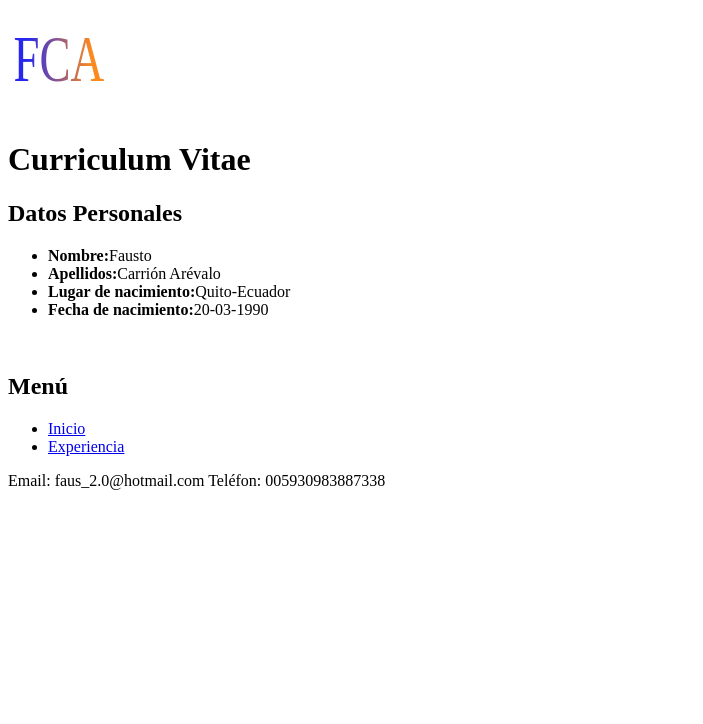
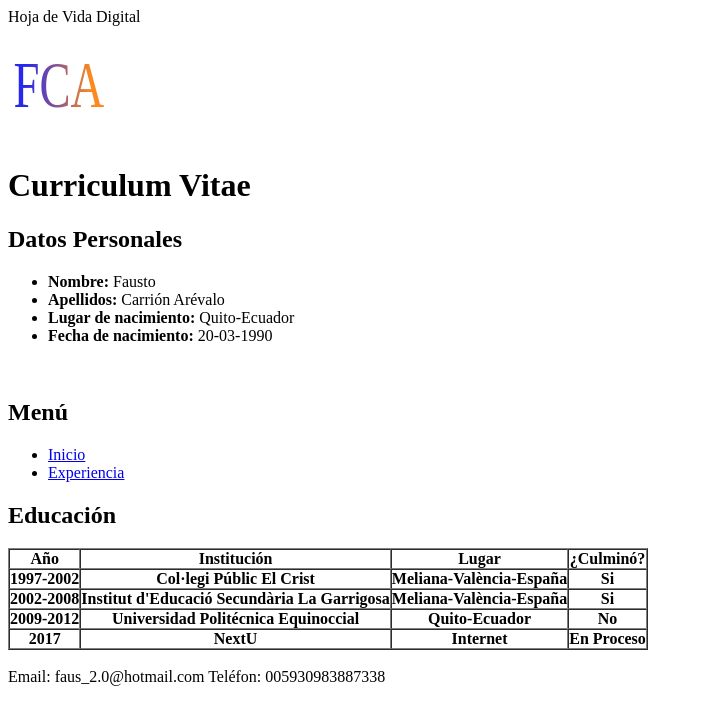
Before and after one commit to 20fuzz20/EvaluacionFinalFundamentos1, a plain HTML site: page educacion.html in a window 1280 px wide. Shown: the whole page, without its empty margins (0-703 px from the left). Drawn offline with Linux system fonts and the light colour scheme.

Commit message:
tabla educacion

```diff
--- a/educacion.html
+++ b/educacion.html
@@ -3,7 +3,7 @@
   <head>
     <meta charset="utf-8">
     <meta name="viewport" content="width=device-width,user-scatable=no"
-    <title></title>
+    <title>Hoja de Vida Digital</title>
   </head>
   <body>
     <header>
@@ -17,10 +17,10 @@
         <h1>Curriculum Vitae</h1>
         <h2>Datos Personales</h2>
         <ul>
-          <li><strong>Nombre:</strong>Fausto</li>
-          <li><strong>Apellidos:</strong>Carrión Arévalo</li>
-          <li><strong>Lugar de nacimiento:</strong>Quito-Ecuador</li>
-          <li><strong>Fecha de nacimiento:</strong>20-03-1990</li>
+          <li><strong>Nombre: </strong>Fausto</li>
+          <li><strong>Apellidos: </strong>Carrión Arévalo</li>
+          <li><strong>Lugar de nacimiento: </strong>Quito-Ecuador</li>
+          <li><strong>Fecha de nacimiento: </strong>20-03-1990</li>
         </ul>
         </br>
       </p>
@@ -33,8 +33,45 @@
       </ul>
     </nav>
     <section>
-
+      <h2>Educación</h2>
+      <table table border="1", cellpadding="0", cellspacing="0">
+        <thead>
+          <tr>
+            <th>Año</th>
+            <th>Institución</th>
+            <th>Lugar</th>
+            <th>¿Culminó?</th>
+          </tr>
+        </thead>
+        <tbody>
+          <tr>
+            <th>1997-2002</th>
+            <th>Col·legi Públic El Crist</th>
+            <th>Meliana-València-España</th>
+            <th>Si</th>
+          </tr>
+          <tr>
+            <th>2002-2008</th>
+            <th>Institut d'Educació Secundària La Garrigosa</th>
+            <th>Meliana-València-España</th>
+            <th>Si</th>
+          </tr>
+          <tr>
+            <th>2009-2012</th>
+            <th>Universidad Politécnica Equinoccial</th>
+            <th>Quito-Ecuador</th>
+            <th>No</th>
+          </tr>
+          <tr>
+            <th>2017</th>
+            <th>NextU</th>
+            <th>Internet</th>
+            <th>En Proceso</th>
+          </tr>
+        </tbody>
+      </table>
     </section>
+  </br>
     <footer>
       Email: faus_2.0@hotmail.com
       Teléfon: 005930983887338
```
